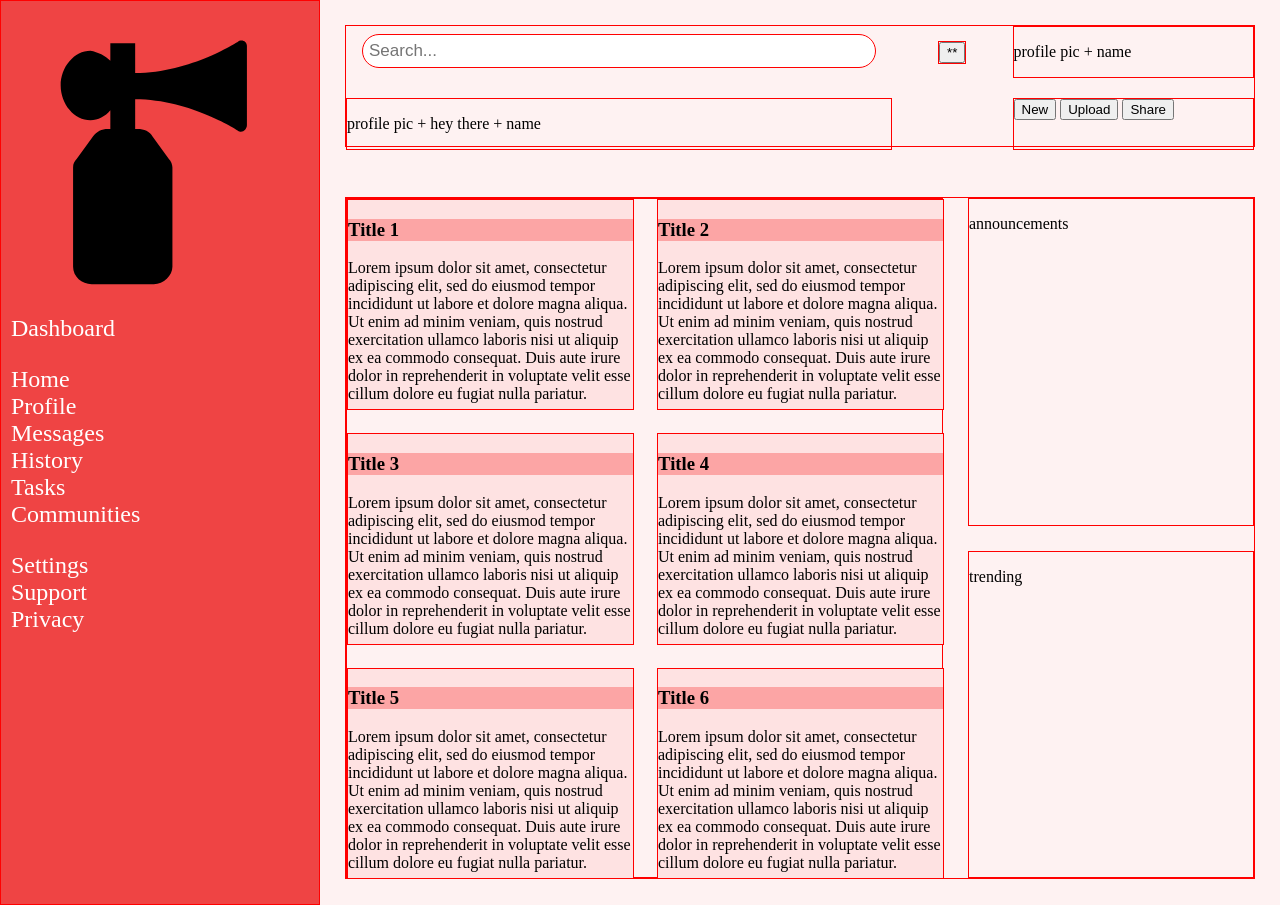
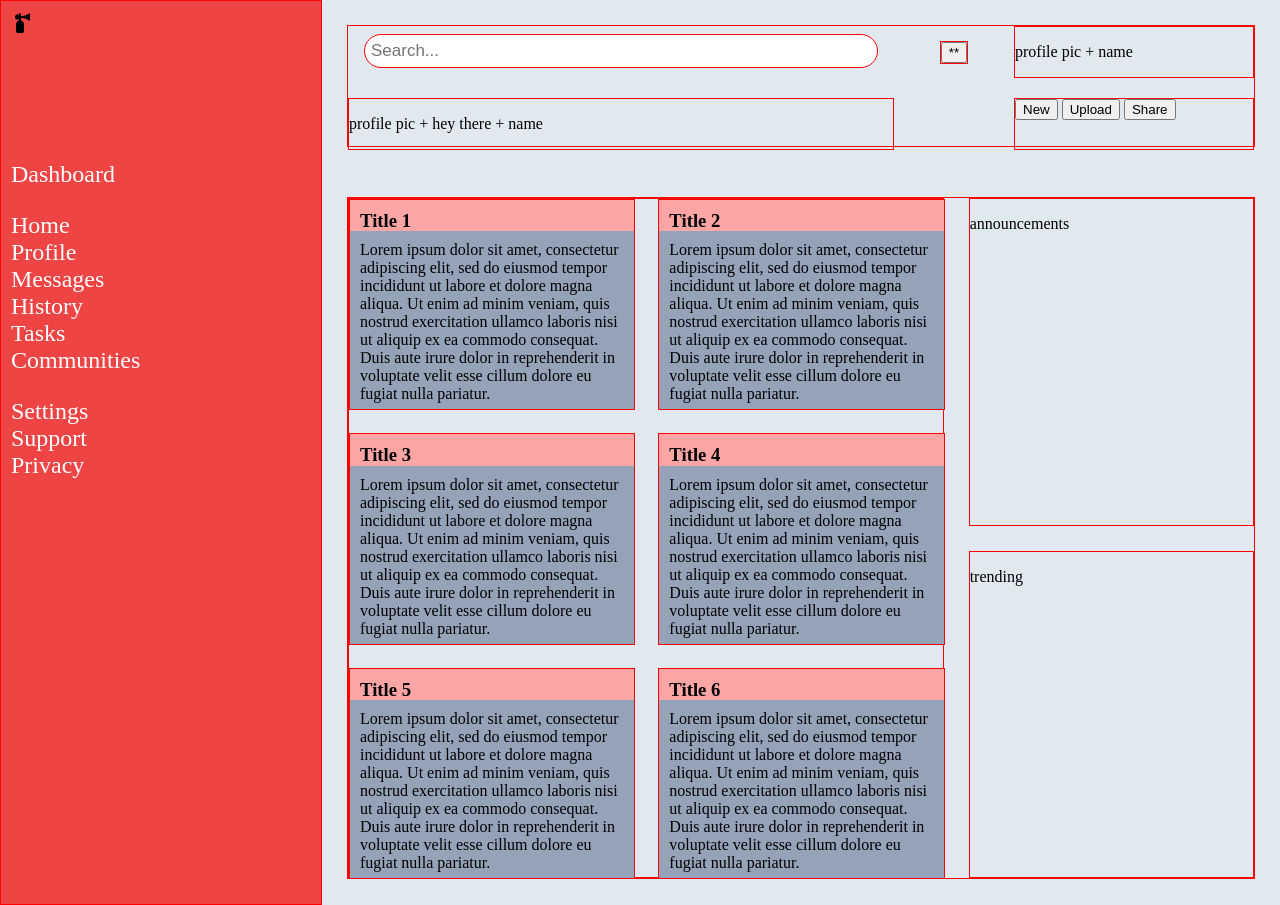
Before and after one commit to hardiing/admin-dashboard, a plain HTML site: page index.html in a window 1280 px wide. Drawn offline with Linux system fonts and the light colour scheme.

Commit message:
Article styling

```diff
--- a/index.html
+++ b/index.html
@@ -29,7 +29,7 @@
         </div>
         <div class="sidebar">
             <ul>
-                <svg xmlns="http://www.w3.org/2000/svg" viewBox="0 0 24 24"><title>air-horn</title><path d="M19,2.8V6L19,9.2C19,9.5 18.7,9.8 18.4,9.7C18.4,9.7 14.5,7.1 10,7.1V9.5H10.2C10.7,9.5 11.2,9.7 11.4,10.1L12.7,11.9C12.9,12.1 13,12.4 13,12.6V20.6C13,21.3 12.3,22 11.5,22H6.5C5.7,22 5,21.4 5,20.6V12.6C5,12.3 5.1,12.1 5.3,11.9L6.6,10.1C6.9,9.7 7.3,9.5 7.8,9.5H8V8C7.6,8.5 7,8.8 6.4,8.8C5.1,8.8 4,7.5 4,6C4,4.5 5.1,3.2 6.4,3.2C7,3.3 7.6,3.6 8,4V2.6H10V5C14.5,5 18.4,2.4 18.4,2.4C18.7,2.3 19,2.5 19,2.8Z" /></svg><li><a href="www.google.com">Dashboard</a></li>
+                <li><svg xmlns="http://www.w3.org/2000/svg" viewBox="24px 24px 24px 24px"><title>air-horn</title><path d="M19,2.8V6L19,9.2C19,9.5 18.7,9.8 18.4,9.7C18.4,9.7 14.5,7.1 10,7.1V9.5H10.2C10.7,9.5 11.2,9.7 11.4,10.1L12.7,11.9C12.9,12.1 13,12.4 13,12.6V20.6C13,21.3 12.3,22 11.5,22H6.5C5.7,22 5,21.4 5,20.6V12.6C5,12.3 5.1,12.1 5.3,11.9L6.6,10.1C6.9,9.7 7.3,9.5 7.8,9.5H8V8C7.6,8.5 7,8.8 6.4,8.8C5.1,8.8 4,7.5 4,6C4,4.5 5.1,3.2 6.4,3.2C7,3.3 7.6,3.6 8,4V2.6H10V5C14.5,5 18.4,2.4 18.4,2.4C18.7,2.3 19,2.5 19,2.8Z" /></svg><a href="www.google.com">Dashboard</a></li>
                 <p></p>
                 <li><a href="www.google.com">Home</a></li>
                 <li><a href="www.google.com">Profile</a></li>
--- a/style.css
+++ b/style.css
@@ -1,6 +1,6 @@
 body {
     margin: 0;
-    background-color: #fef2f2;
+    background-color: #e2e8f0;
 }
 
 .container {
@@ -18,7 +18,7 @@ body {
     gap: 20px;
     height: 15vh;
     margin: 25px;
-    background-color: #fef2f2;
+    background-color: #e2e8f0;
     border: 1px solid red;
 }
 
@@ -78,6 +78,14 @@ input[type=text] {
     color: white;
 }
 
+.sidebar svg {
+    display: flex;
+    flex-direction: row;
+    justify-content: flex-start;
+    /* align-items: center;
+    flex-direction: row; */
+}
+
 .content {
     grid-column: 2 / 3;
     height: 85vh;
@@ -105,12 +113,27 @@ input[type=text] {
     min-width: 100%;
     height: 100%;
     width: 100%;
-    background-color: #fee2e2;
+    margin: 0;
+    padding: 0;
+    background-color: #94a3b8;
     border: 1px solid red;
+}
+
+.article p {
+    margin: 0;
+    padding: 10px;
 }
 
 .article-header {
     background-color: #fca5a5;
+    height: 15%;
+    margin: 0;
+    padding: 0;
+}
+
+.article-header h3 {
+    margin: 0;
+    padding: 10px;
 }
 
 .content-sidebar {
```
